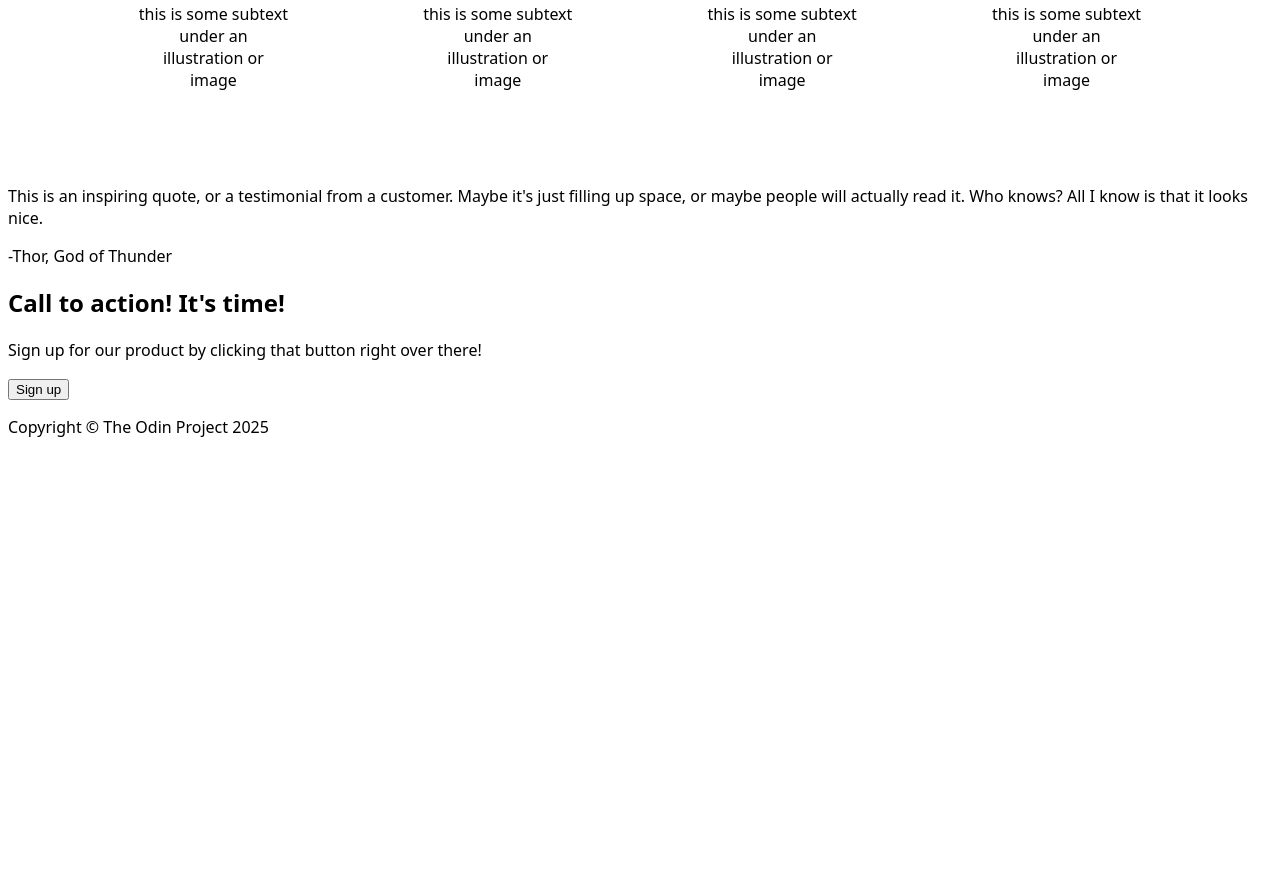
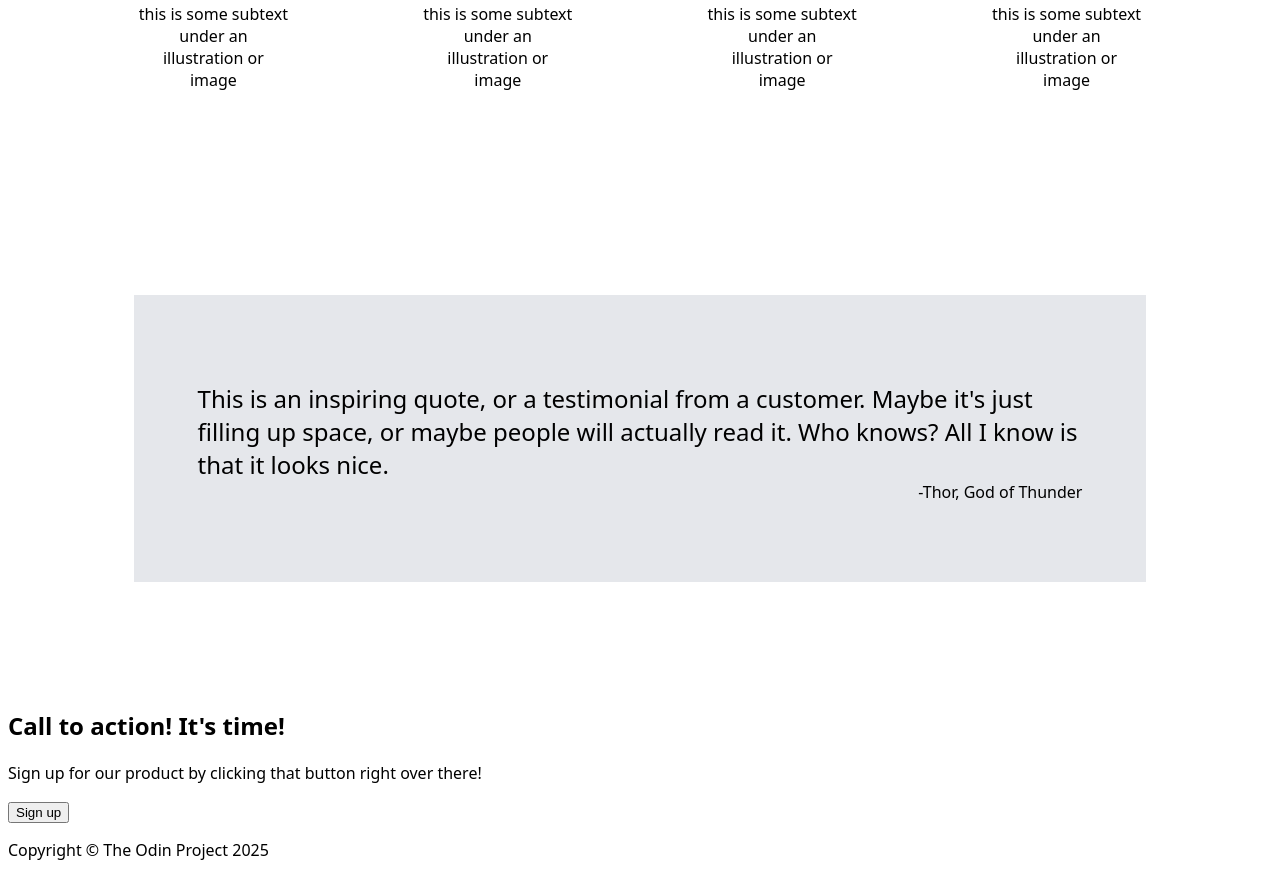
Before and after one commit to reyespinosa1996/LandingPage, a plain HTML site: page index.html in a window 1280 px wide. Shown: the part 788-1665 px from the top of the page. Before the commit the page ends 1242 px from the top, so only its background shows below. Drawn offline with Linux system fonts and the light colour scheme.

Commit message:
Add testimonial section layout

```diff
--- a/styles/style.css
+++ b/styles/style.css
@@ -106,3 +106,26 @@ a {
     justify-content: space-evenly;
     gap: 4px;
 }
+
+.testimonial {
+    max-width: 90%;
+    min-height: 100px;
+    background-color: #e5e7eb;
+    display: flex;
+    flex-direction: column;
+    padding: 5%;
+    margin: 10%;
+}
+
+.testimony {
+    font-size: 24px;
+    display: flex;
+    align-items: center;
+    margin-bottom: 0;
+}
+
+.signature {
+    display: flex;
+    justify-content: right;
+    margin-top: 0;
+}
```
